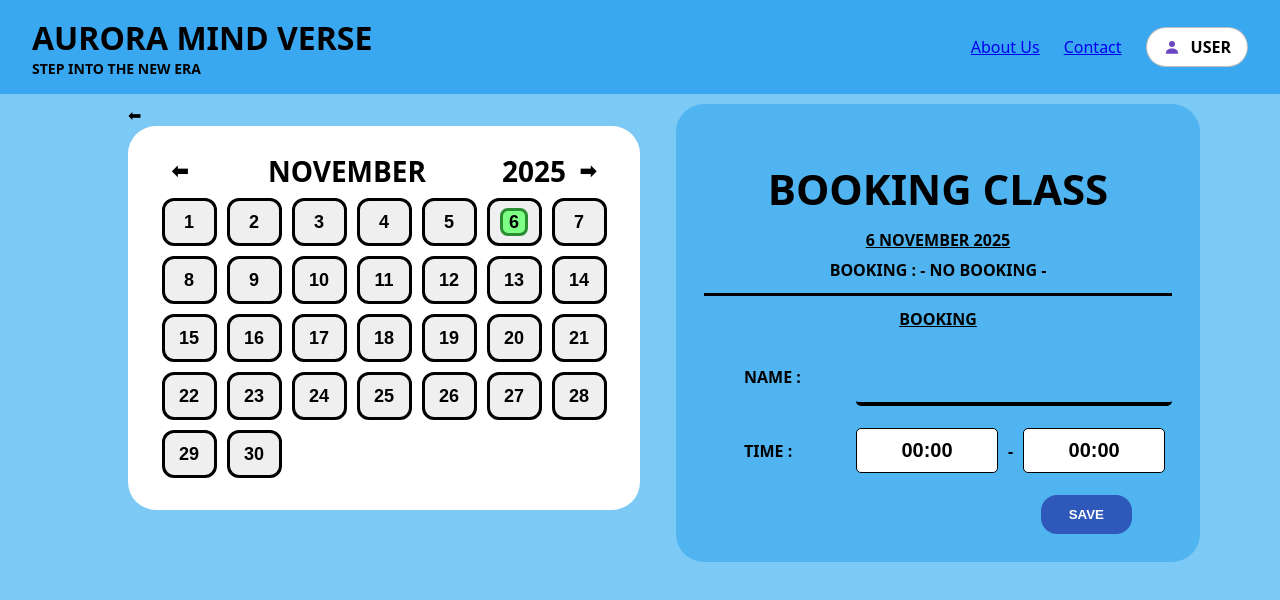
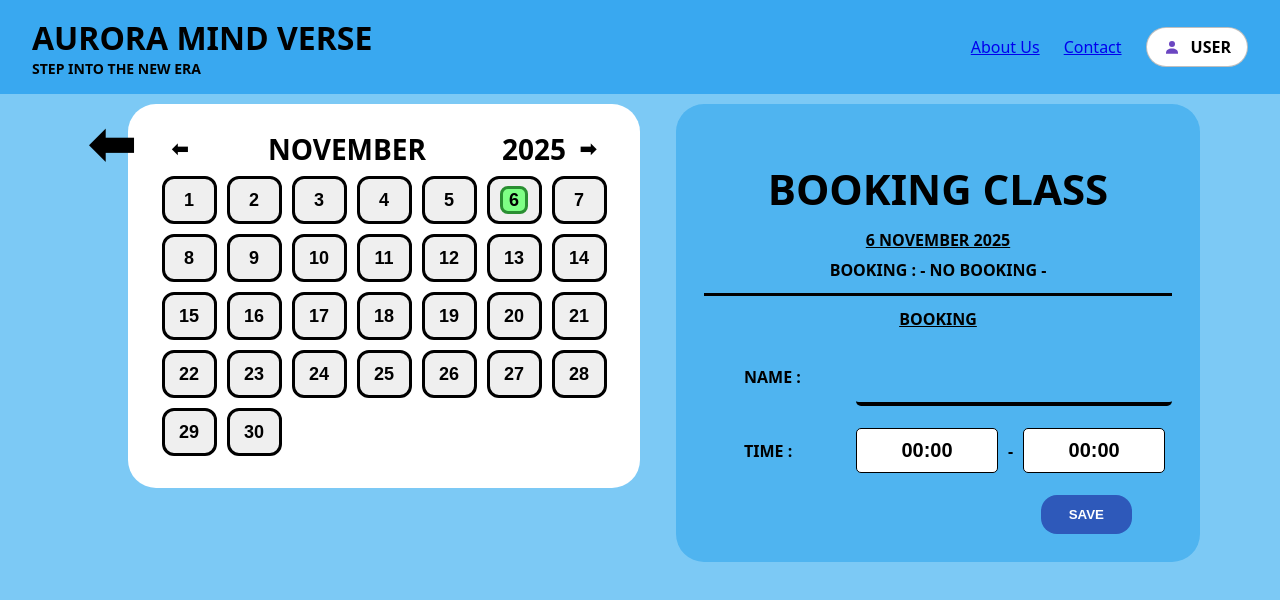
Before and after one commit to Khabir-rusyaidi/aurora-mindverse, a Next.js app: page /teacher/subject/1/schedule in a window 1280 px wide. Shown: the top 600 px of the page. Built offline with nearby package versions, Linux system fonts and the light colour scheme; no server answers; the database is empty.

Commit message:
update project

```diff
--- a/app/globals.css
+++ b/app/globals.css
@@ -377,3 +377,19 @@ a.outside-back { text-decoration: none !important; color: #000 !important; }
   transition: transform .1s ease;
 }
 .back-arrow:hover { transform: scale(0.95); }
+
+/* =========================
+   SCHEDULE PAGE – ARROW FIX
+   Force the arrow to sit to the LEFT of the calendar.
+   ========================= */
+.gridwrap .cal-wrap { padding-left: 48px !important; }            /* reduce empty space on the left */
+.gridwrap .cal-wrap > a.outside-back {
+  position: absolute !important;
+  left: 8px !important;                                          /* push arrow near the edge */
+  top: 10px !important;
+  font-size: 56px !important;                                    /* a little bigger & bold */
+  font-weight: 900 !important;
+  color: #000 !important;
+  text-decoration: none !important;
+  line-height: 1;
+}
```
